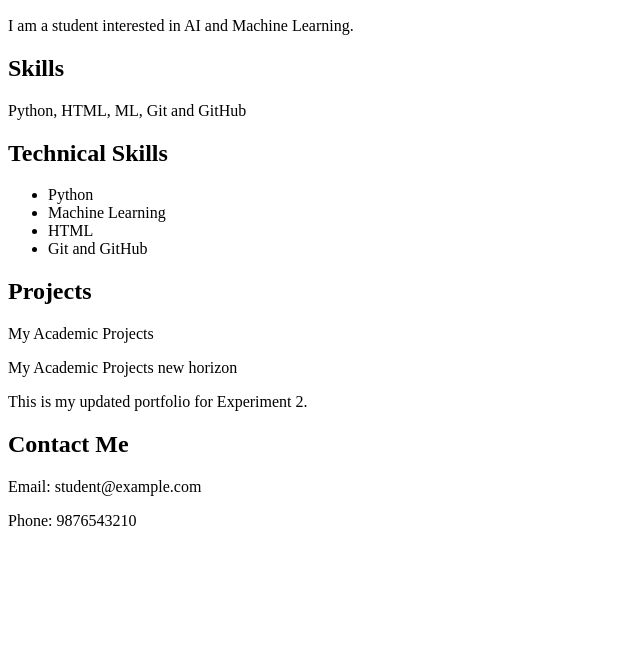
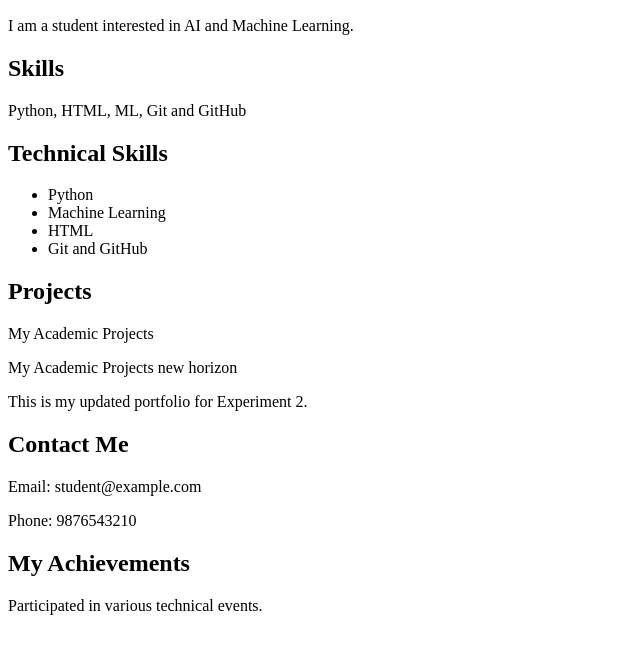
Before and after one commit to priya0377/portfolio-website, a plain HTML site: page index.html in a window 1280 px wide. Shown: the part 110-764 px from the top of the page, without its empty margins (0-640 px from the left). Drawn offline with Linux system fonts and the light colour scheme.

Commit message:
Updated achievements section

```diff
--- a/index.html
+++ b/index.html
@@ -29,5 +29,7 @@
     <h2>Contact Me</h2>
 <p>Email: student@example.com</p>
 <p>Phone: 9876543210</p>
+<h2>My Achievements</h2>
+<p>Participated in various technical events.</p>
 </body>
 </html>
```
